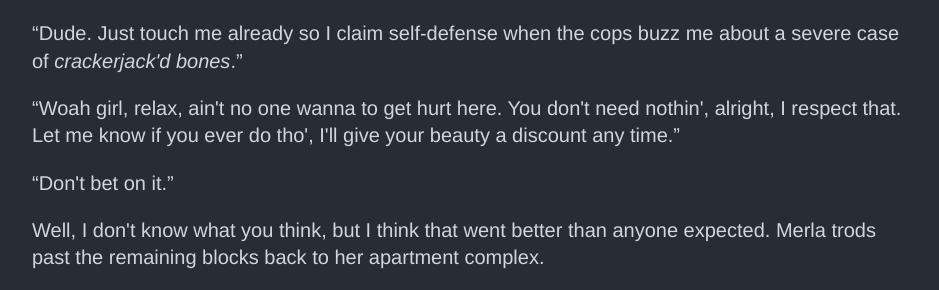
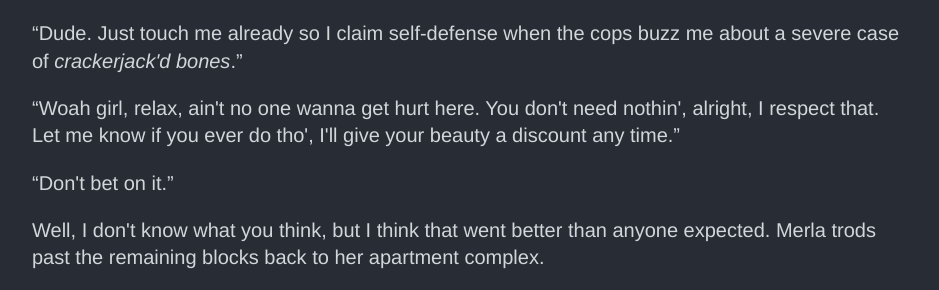
Before and after one commit to Allopoeia/allopoeia.github.com, a Jekyll site: the page built from _posts/fiction/2013-08-05-quiddlopolis-part-1.html, in a window 1280 px wide and 900 px high, scrolled down 1960 px. Shown: the part 163-453 px from the top of the window, without its empty margins (168-1107 px from the left). Built offline with Jekyll 4.4.1, drawn with Linux system fonts in a browser that asks for light colours; Markdown is read by kramdown in place of the engine named in the settings; comment, search, counter and statistics services are not loaded; some of the changed text lies outside the part shown.

```diff
--- a/_posts/fiction/2013-08-05-quiddlopolis-part-1.html
+++ b/_posts/fiction/2013-08-05-quiddlopolis-part-1.html
@@ -80,7 +80,7 @@ subtitle:
 
 <p>“Dude. Just touch me already so I claim self-defense when the cops buzz me about a severe case of <em>crackerjack'd bones</em>.”</p>
 
-<p>“Woah girl, relax, ain't no one wanna to get hurt here. You don't need nothin', alright, I respect that. Let me know if you ever do tho', I'll give your beauty a discount any time.”</p>
+<p>“Woah girl, relax, ain't no one wanna get hurt here. You don't need nothin', alright, I respect that. Let me know if you ever do tho', I'll give your beauty a discount any time.”</p>
 
 <p>“Don't bet on it.”</p>
 
```
Also changed, not shown: other parts of _posts/fiction/2013-08-05-quiddlopolis-part-1.html (+1 -1 lines).
